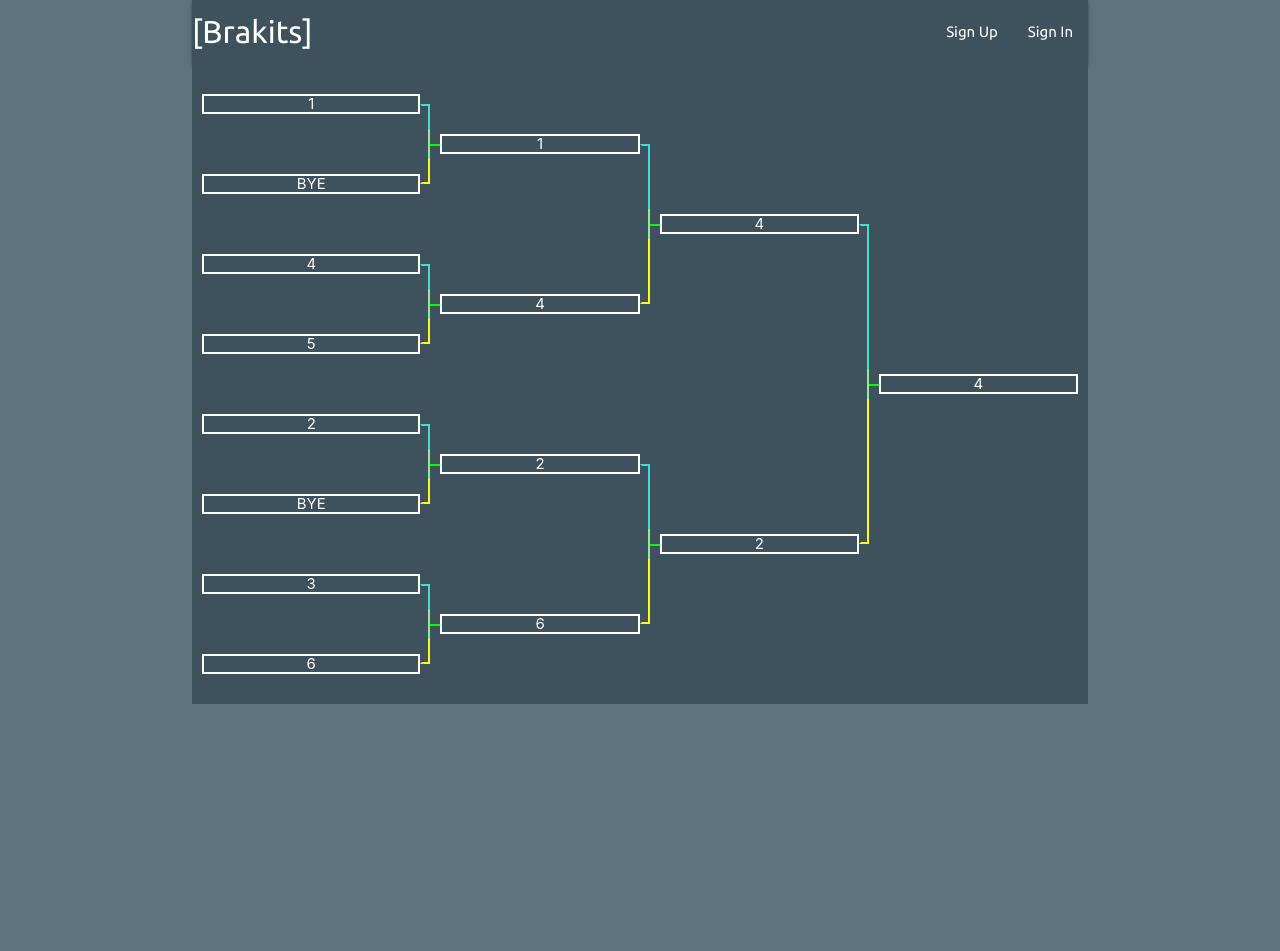
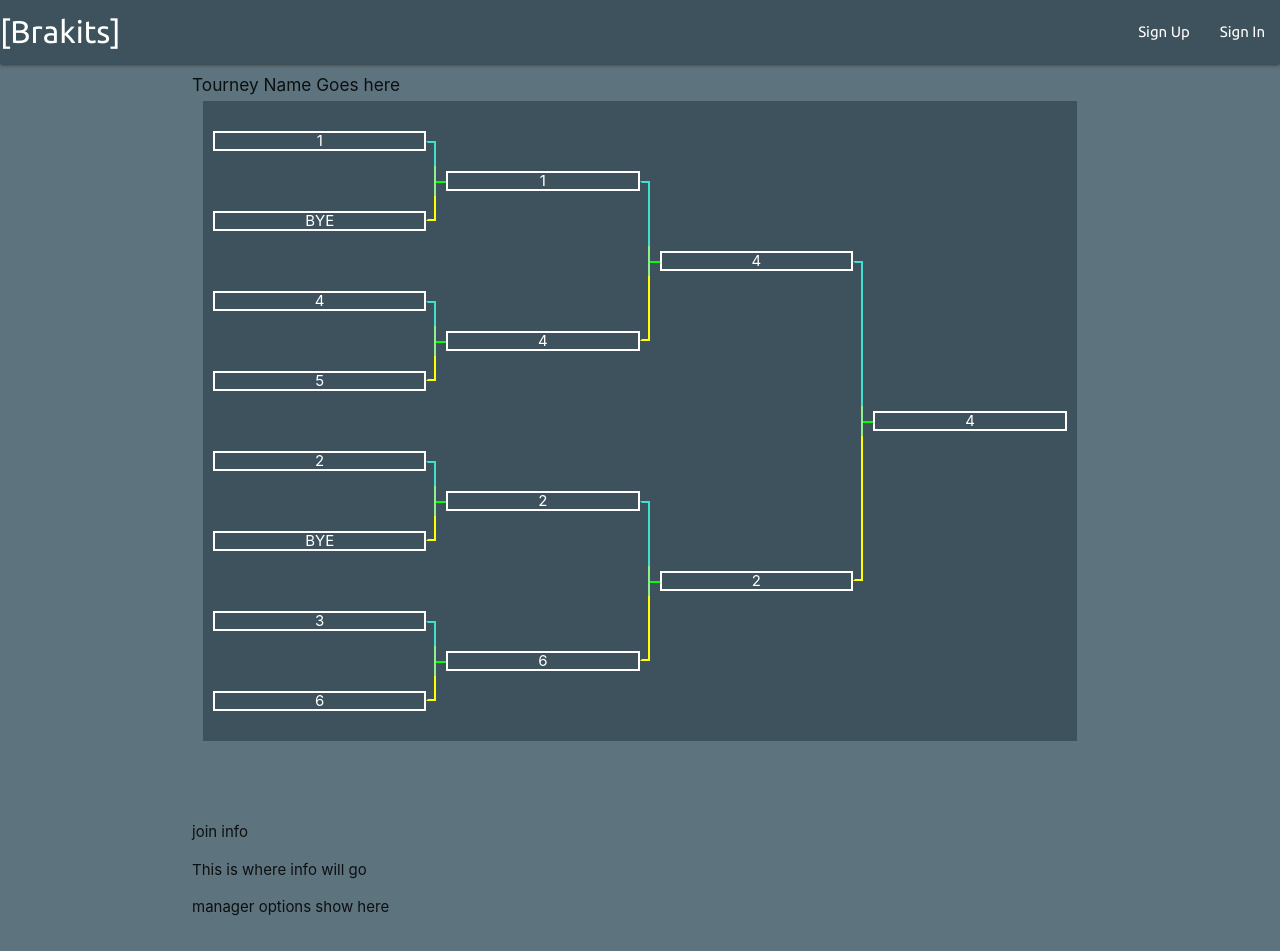
Before and after one commit to HumanJBooF/brak-its, a React (Create React App) app: page /tournament/1/1 in a window 1280 px wide. Shown: the top 951 px of the page. Before the commit the page ends 800 px from the top, so only its background shows below. Built offline with nearby package versions, Linux system fonts and the light colour scheme; no server answers.

Commit message:
Redirect after create, keys for round working

```diff
--- a/src/components/Round/Round.js
+++ b/src/components/Round/Round.js
@@ -3,8 +3,8 @@ import './Round.css';
 
 const Tournament = props => (
     <div className="round">
-        {props.roundInfo.map(player => (
-            <div className="playerContainer">
+        {props.roundInfo.map((player, i) => (
+            <div key={i} className="playerContainer">
                 <div className="player">{
                     player.player === false
                     ? ""
--- a/src/components/Tournament/Tournament.js
+++ b/src/components/Tournament/Tournament.js
@@ -1,16 +1,16 @@
 import React from 'react';
 import Round from '../Round';
-import Navbar from '../../components/Navbar';
 import './Tournament.css';
 
 const Tournament = props => (
     <>
-    <Navbar />
-    <div className="col s10 offset-s1 tournamentViewport">
-        <div className="tournamentDisplay">
-            {props.tourneyInfo.map(round => (
-                <Round key={`roundSize${round.length}`} roundInfo={round} />
-            ))}
+    <div className="row">
+        <div className="col s12 tournamentViewport">
+            <div className="tournamentDisplay">
+                {props.tourneyInfo.map(round => (
+                    <Round key={`roundSize${round.length}`} roundInfo={round} />
+                ))}
+            </div>
         </div>
     </div>
     </>
--- a/src/pages/TournamentCreate/TournyCreate.js
+++ b/src/pages/TournamentCreate/TournyCreate.js
@@ -17,7 +17,7 @@ class TournCreate extends React.Component {
         super(props);
         this.state = {
             tourneyName: '',
-            type: '',
+            gameType: '',
             description: '',
             sizeLimit: '',
             startDate: new Date(),
@@ -26,9 +26,10 @@ class TournCreate extends React.Component {
             typeError: '',
             DescriptError: '',
             username: this.props.username,
-            showSize: 'Select Size'
+            showSize: 'Select Size',
+            redirectTo: null
         }
-        this.handle_date= this.handle_date.bind(this)
+        this.handle_date = this.handle_date.bind(this)
     }
 
     componentDidMount() {
@@ -42,7 +43,7 @@ class TournCreate extends React.Component {
     handle_click = event => {
         this.setState({
             sizeLimit: event.currentTarget.dataset.id,
-            showSize:  `Chosen Size  ${event.currentTarget.dataset.id}`
+            showSize: `Chosen Size  ${event.currentTarget.dataset.id}`
         })
     }
 
@@ -61,25 +62,24 @@ class TournCreate extends React.Component {
     handle_submit = (event, date) => {
         event.preventDefault();
         this.setState({ startDate: date })
-        // console.log(this.handle_validity({
-        //     tourneyName: this.state.tourneyName,
-        //     description: this.state.description,
-        //     type: this.state.type,
-        // }));
         this.handle_validity({
             tourneyName: this.state.tourneyName,
             description: this.state.description,
-            type: this.state.type,
+            gameType: this.state.gameType,
         })
             ? API.create_tournament({
                 tourneyName: this.state.tourneyName,
-                type: this.state.type,
+                gameType: this.state.gameType,
                 description: this.state.description,
                 start: this.state.date,
                 sizeLimit: this.state.size,
                 owner: this.state.username
             }).then(newTourny => {
+                console.log(newTourny)
+                this.setState({ redirectTo: `/tournament/${this.props.username}/${this.state.tourneyName}` })
                 console.log('added yo')
+            }).catch(error => {
+                console.log(error)
             })
             : console.log(`didn't send`)
     }
@@ -120,6 +120,9 @@ class TournCreate extends React.Component {
 
 
     render() {
+        if (this.state.redirectTo) {
+            return <Redirect to={{ pathname: this.state.redirectTo }} />
+        } else {
             return (
                 <>
                     <Navbar
@@ -226,5 +229,6 @@ class TournCreate extends React.Component {
             )
         }
     }
+}
 
 export default TournCreate;
--- a/src/pages/TournamentDisplay/TournyDisplay.js
+++ b/src/pages/TournamentDisplay/TournyDisplay.js
@@ -1,7 +1,7 @@
 import React from 'react';
 import Container from '../../components/Container';
 import Tournament from '../../components/Tournament';
-
+import Navbar from '../../components/Navbar'
 
 class TournDisplay extends React.Component {
     state = {
@@ -387,8 +387,32 @@ class TournDisplay extends React.Component {
     render () {
         return (
             <>
+                <Navbar
+                    update_user={this.props.update_user}
+                    loggedIn={this.props.loggedIn}
+                    username={this.props.username}
+                />
                 <Container>
-                    <Tournament tourneyInfo={this.state.tourneyInfo} key="willBeUUID" />
+                    <h6>Tourney Name Goes here</h6>
+
+                    {true /* if tournament is active */
+                        ? <Tournament tourneyInfo={this.state.tourneyInfo} key="willBeUUID" />
+                        : null
+                    }
+
+                    <div className="row">
+                        {true /* if tournament is pre-actvie */
+                            ? <p>join info</p>
+                            : null
+                        }
+
+                        <p>This is where info will go</p>
+
+                        {true /* if owner = logged in */
+                            ? <p>manager options show here</p>
+                            : null
+                        }
+                    </div>
                 </Container>
             </>
         )
```
Also changed, not shown: 1 other file (tests, documents, lock files or other folders). Lines whose indentation alone changed are shown as unchanged.
